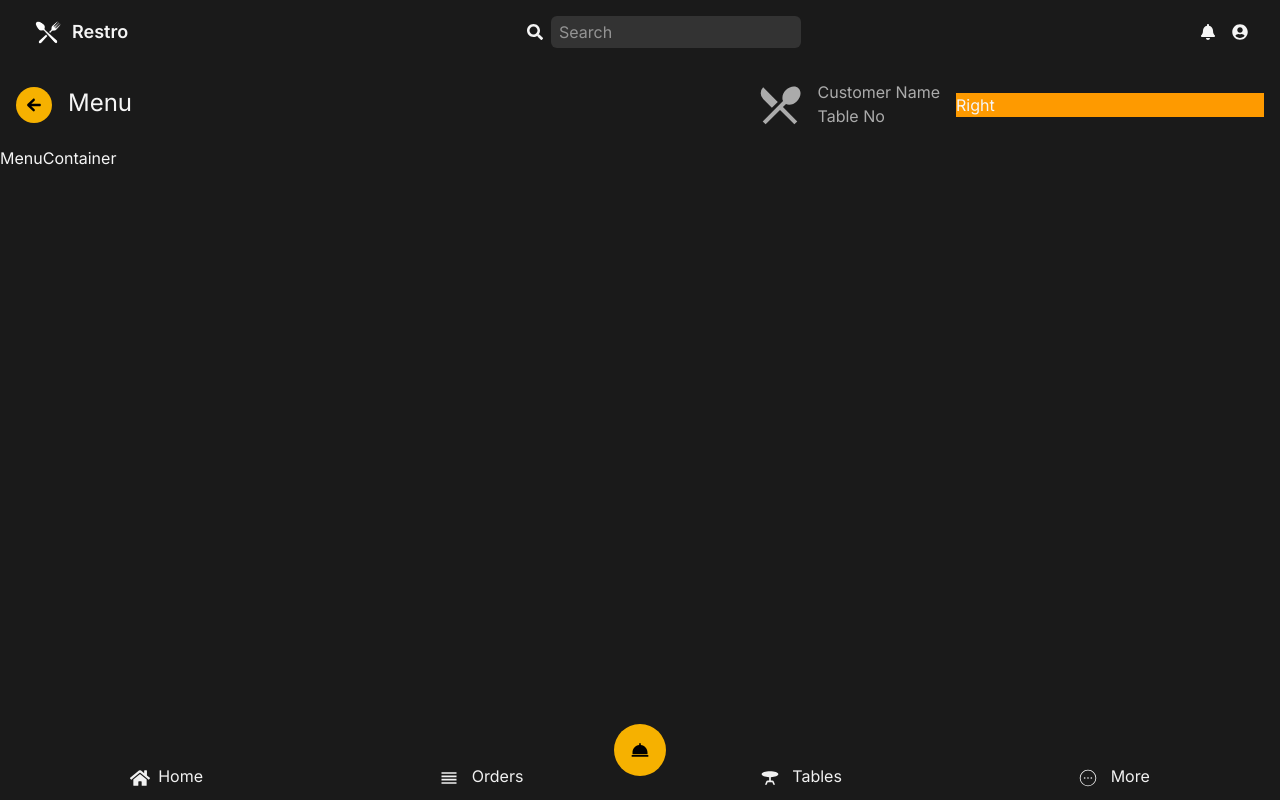
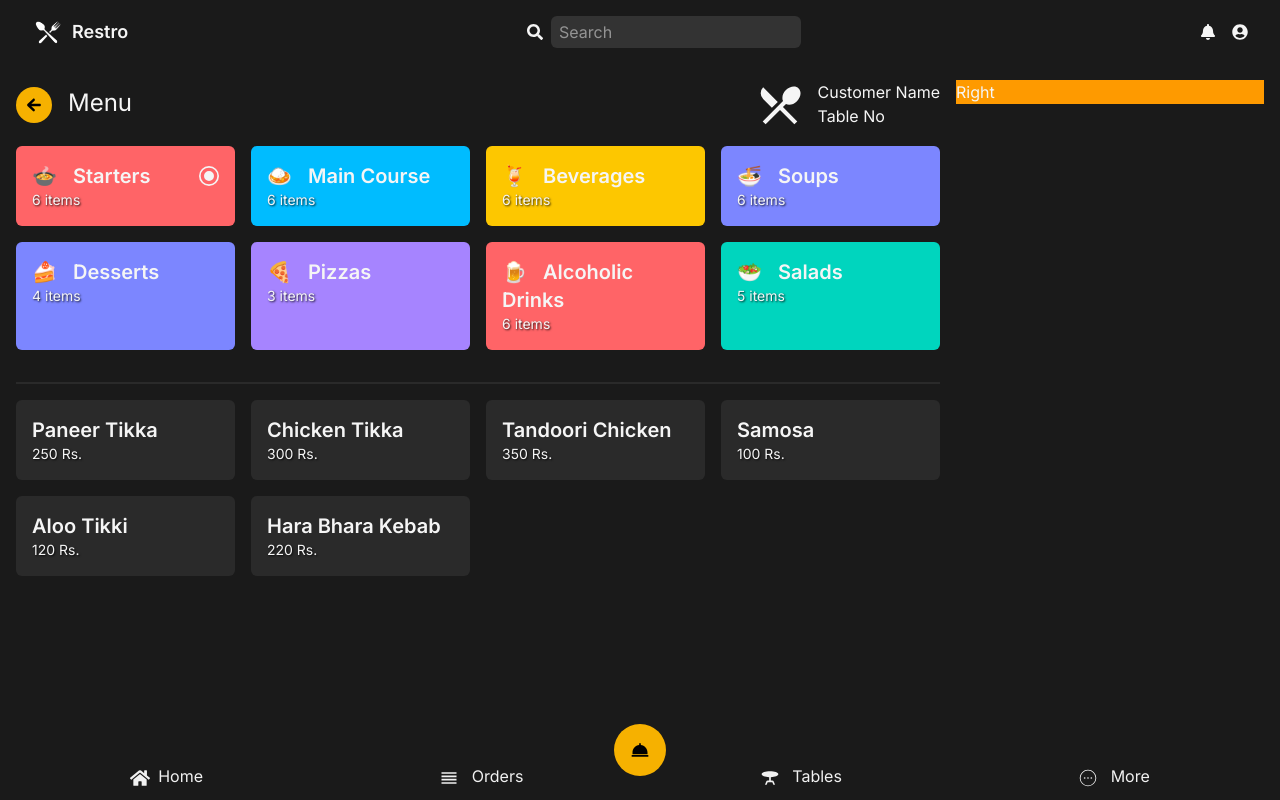
Before and after one commit to azeemasim01/restro-pos-react, a React (Vite) app in the folder pos-frontend/: page /menu in a window 1280 px wide. Built offline with nearby package versions, Linux system fonts and the light colour scheme.

Commit message:
enhance MenuContainer with item selection and dynamic background colors; update Menu page layout

```diff
--- a/pos-frontend/src/components/menu/MenuContainer.jsx
+++ b/pos-frontend/src/components/menu/MenuContainer.jsx
@@ -1,9 +1,53 @@
-import React from 'react'
+import React, { useState } from 'react'
+import { menus } from '../../constants/'
+import { GrRadialSelected } from 'react-icons/gr'
+import { getBgColor } from '../../utils';
 
 const MenuContainer = () => {
+  const [selected, setSelected] = useState(menus[0]);
+
   return (
-    <div>MenuContainer</div>
-  )
+    <>
+      <div className="grid grid-cols-4 gap-4 py-4">
+        {menus.map((menu) => (
+          <div
+            key={menu.id}
+            className={`${getBgColor()} p-4 rounded-md`}
+            onClick={() => setSelected(menu)}
+          >
+            <div className="flex justify-between items-center">
+              <h1 className="text-xl font-semibold">
+                <span className="mr-4">{menu.icon}</span>
+                {menu.name}
+              </h1>
+              {selected.id === menu.id && <GrRadialSelected size={20} />}
+            </div>
+            <div className="text-sm [text-shadow:_1px_1px_2px_rgb(0_0_0_/_0.8)]">
+              {menu.items.length} items
+            </div>
+          </div>
+        ))}
+      </div>
+
+      <hr className="border-[#2a2a2a] border-t-2 mt-4" />
+
+      <div className="grid grid-cols-4 gap-4 py-4">
+        {selected?.items.map((menu) => (
+          <div
+            key={menu.id}
+            className="bg-[#2a2a2a] hover:bg-[#3a3a3a] p-4 rounded-md"
+          >
+            <div className="flex justify-between items-center">
+              <h1 className="text-xl font-semibold">{menu.name}</h1>
+            </div>
+            <div className="text-sm [text-shadow:_1px_1px_2px_rgb(0_0_0_/_0.8)]">
+              {menu.price} Rs.
+            </div>
+          </div>
+        ))}
+      </div>
+    </>
+  );
 }
 
 export default MenuContainer
--- a/pos-frontend/src/pages/Menu.jsx
+++ b/pos-frontend/src/pages/Menu.jsx
@@ -6,14 +6,15 @@ import MenuContainer from "../components/menu/MenuContainer";
 const Menu = () => {
   return (
     <section>
-      <div className="flex justify-between items-center p-4 gap-4 bg-[#1a1a1a]">
+      <div className="flex justify-between items-start p-4 gap-4 bg-[#1a1a1a]">
         {/* left */}
-        <div className="flex-3 flex justify-between items-center">
-          <div className="flex gap-4">
+        <div className="flex-3 flex-col">
+          <div className="flex justify-between items-center ">
+            <div className="flex flex-row gap-4">
               <BackButton />
               <h1 className="text-2xl">Menu</h1>
             </div>
-          <div className="text-[#ababab] flex">
+            <div className="flex">
               <MdRestaurantMenu size={50} className="inline mr-3" />
               <div>
                 <h1>Customer Name</h1>
@@ -21,12 +22,13 @@ const Menu = () => {
               </div>
             </div>
           </div>
+          <MenuContainer />
+        </div>
         {/* right */}
         <div className="flex-1 bg-amber-500">
           <h1>Right</h1>
         </div>
       </div>
-      <MenuContainer />
     </section>
   );
 };
--- /dev/null
+++ b/pos-frontend/src/utils/index.js
@@ -0,0 +1,22 @@
+export const getBgColor = () => {
+    const bgArr = [
+        "bg-amber-400",
+        "bg-blue-400",
+        "bg-cyan-400",
+        "bg-emerald-400",
+        "bg-fuchsia-400",
+        "bg-green-400",
+        "bg-indigo-400",
+        "bg-lime-400",
+        "bg-orange-400",
+        "bg-pink-400",
+        "bg-purple-400",
+        "bg-red-400",
+        "bg-rose-400",
+        "bg-sky-400",
+        "bg-teal-400",
+        "bg-violet-400",
+        "bg-yellow-400",
+    ];
+    return bgArr[Math.floor(Math.random() * bgArr.length)];
+};
```
Lines whose indentation alone changed are shown as unchanged.
